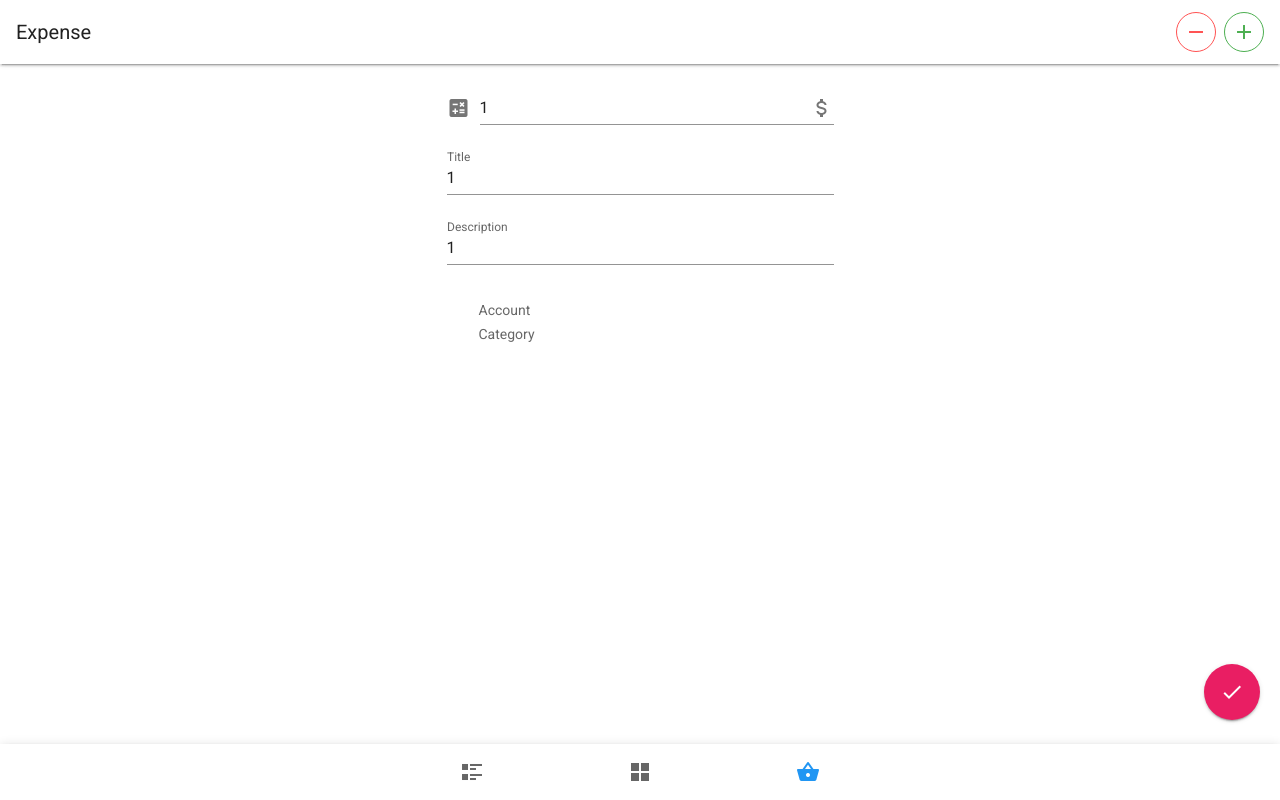
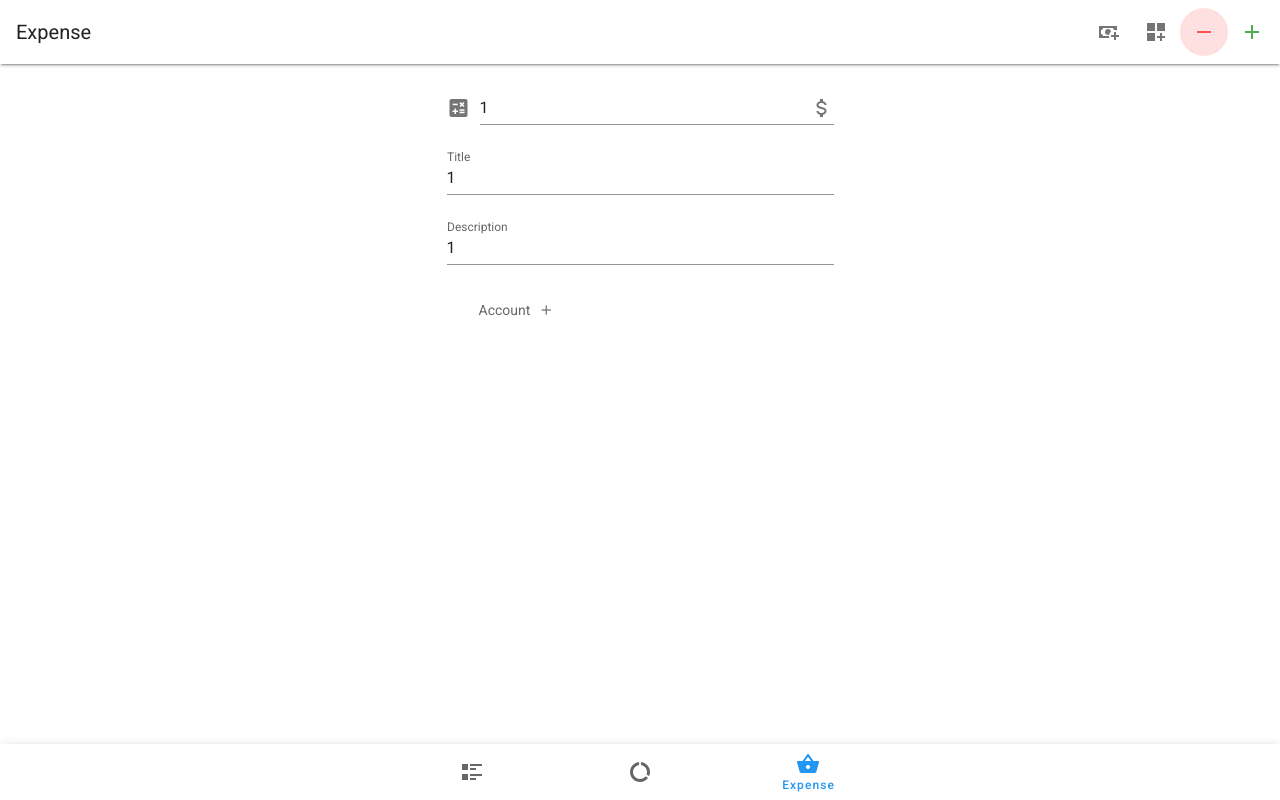
Before and after one commit to davlatsultonov/keep-finance, a Vue app: page /expense in a window 1280 px wide. Built offline with nearby package versions, Linux system fonts and the light colour scheme.

Commit message:
minor improvements to ux

```diff
--- a/src/App.vue
+++ b/src/App.vue
@@ -8,27 +8,64 @@
       <v-toolbar-title>
         {{ currentPageName }}
       </v-toolbar-title>
-      <div class="ml-auto">
+      <v-spacer></v-spacer>
+      <v-tooltip bottom color="primary">
+        <template v-slot:activator="{ on, attrs }">
+          <v-btn
+            icon
+            fab
+            v-bind="attrs"
+            v-on="on"
+            to="/newAccount"
+          >
+            <v-icon>mdi-cash-plus</v-icon>
+          </v-btn>
+        </template>
+        <span>Add a new <b>Account</b></span>
+      </v-tooltip>
+      <v-tooltip bottom color="primary">
+        <template v-slot:activator="{ on, attrs }">
+          <v-btn
+            icon
+            fab
+            v-bind="attrs"
+            v-on="on"
+            to="/newCategory"
+          >
+            <v-icon>mdi-view-grid-plus</v-icon>
+          </v-btn>
+        </template>
+        <span>Add a new <b>Category</b></span>
+      </v-tooltip>
+      <v-tooltip bottom color="primary">
+        <template v-slot:activator="{ on, attrs }">
           <v-btn
             icon
             color="error"
             fab
-          outlined
-          small
+            to="/expense"
+            v-bind="attrs"
+            v-on="on"
           >
             <v-icon>mdi-minus</v-icon>
           </v-btn>
+        </template>
+        <span>Add expenses</span>
+      </v-tooltip>
+      <v-tooltip bottom color="primary">
+        <template v-slot:activator="{ on, attrs }">
           <v-btn
             icon
             color="success"
             fab
-          outlined
-          small
-          class="ml-2"
+            v-bind="attrs"
+            v-on="on"
           >
             <v-icon>mdi-plus</v-icon>
           </v-btn>
-      </div>
+        </template>
+        <span>Add incomes</span>
+      </v-tooltip>
     </v-app-bar>
     <v-main app>
       <v-container>
@@ -46,18 +83,23 @@
       </v-container>
     </v-main>
     <v-bottom-navigation
+      shift
+      app
       color="blue"
       grow
     >
       <v-btn to="/">
+        <span>Dashboard</span>
         <v-icon>mdi-format-list-text</v-icon>
       </v-btn>
 
       <v-btn to="/summary">
-        <v-icon>mdi-view-grid</v-icon>
+        <span>Summary</span>
+        <v-icon>mdi-chart-donut</v-icon>
       </v-btn>
 
       <v-btn to="/expense">
+        <span>Expense</span>
         <v-icon>mdi-basket</v-icon>
       </v-btn>
     </v-bottom-navigation>
--- /dev/null
+++ b/src/components/404/ErrorPage.vue
@@ -0,0 +1,26 @@
+<template>
+  <div class="d-flex flex-column align-center justify-center error-page px-5 py-5">
+    <h1 class="text-h1 error--text mb-6">404</h1>
+    <v-btn text color="primary" to="/">To Home page</v-btn>
+  </div>
+</template>
+
+<script>
+export default {
+  name: '404'
+}
+</script>
+
+<style scoped>
+.error-page {
+  position: fixed;
+  z-index: 10000;
+  width: 100vw;
+  height: 100vh;
+  left: 0;
+  right: 0;
+  top: 0;
+  bottom: 0;
+  background-color: #fff;
+}
+</style>
--- a/src/components/SelectableGroup/SelectableGroup.vue
+++ b/src/components/SelectableGroup/SelectableGroup.vue
@@ -1,7 +1,27 @@
 <template>
-  <div>
+  <div class="mb-5">
     <v-subheader class="ml-4" inset>
       {{ title }}
+
+      <v-tooltip bottom color="primary">
+        <template v-slot:activator="{ on, attrs }">
+
+          <v-btn
+            fab
+            depressed
+            plain
+            x-small
+            :to="'/new' + title"
+            v-bind="attrs"
+            v-on="on"
+          >
+            <v-icon small>
+              mdi-plus
+            </v-icon>
+          </v-btn>
+        </template>
+        <span>Add a new <b>{{ title }}</b></span>
+      </v-tooltip>
     </v-subheader>
     <v-item-group
       v-model="selectedItemValue"
--- a/src/components/SelectableGroup/SelectableGroupItem.vue
+++ b/src/components/SelectableGroup/SelectableGroupItem.vue
@@ -1,6 +1,6 @@
 <template>
   <v-card
-    :color="active ? 'blue-grey' : ''"
+    :color="active ? 'primary' : ''"
     :dark="active"
     :tile="flat"
     :outlined="flat"
@@ -18,11 +18,13 @@
       :class="{ 'mb-5': !item.amount }"
     >{{ 'mdi-' + item.icon }}
     </v-icon>
-    <v-card-subtitle v-if="item.amount" class="py-2 font-weight-bold">{{ item.amount + '$' }}</v-card-subtitle>
+    <v-card-subtitle v-if="item.amount" class="py-2 font-weight-bold">{{ formatMoney(item.amount) }}</v-card-subtitle>
   </v-card>
 </template>
 
 <script>
+import FormatMoney from '../../js/mixins/FormatMoney'
+
 export default {
   name: 'Accounts',
   props: {
@@ -36,7 +38,8 @@ export default {
       type: Object,
       required: true
     }
-  }
+  },
+  mixins: [FormatMoney]
 }
 </script>
 
--- /dev/null
+++ b/src/js/helpers.js
@@ -0,0 +1,8 @@
+export function formatMoney (money) {
+  const formatter = new Intl.NumberFormat('en-US', {
+    style: 'currency',
+    currency: 'TJS'
+  })
+
+  return formatter.format(money)
+}
--- /dev/null
+++ b/src/js/mixins/FormatMoney.js
@@ -0,0 +1,9 @@
+import { formatMoney } from '../helpers'
+
+export default {
+  methods: {
+    formatMoney (money) {
+      return formatMoney(money)
+    }
+  }
+}
--- a/src/router/index.js
+++ b/src/router/index.js
@@ -3,6 +3,7 @@ import VueRouter from 'vue-router'
 import Dashboard from '../views/Dashboard'
 import Summary from '../views/Summary'
 import Expense from '../views/Expense'
+import ErrorPage from '../components/404/ErrorPage'
 
 Vue.use(VueRouter)
 
@@ -21,6 +22,11 @@ const routes = [
     path: '/expense',
     name: 'expense',
     component: Expense
+  },
+  {
+    path: '*',
+    name: 'ErrorPage',
+    component: ErrorPage
   }
 ]
 
--- a/src/views/Expense.vue
+++ b/src/views/Expense.vue
@@ -26,7 +26,9 @@
       </v-text-field>
     </v-form>
 
+    <transition name="fade">
       <app-selectable-group
+        v-show="amount.length && title.length"
         @change="id => setAccountId(id)"
         :selected="accountId"
         title="Account"
@@ -39,8 +41,11 @@
           />
         </template>
       </app-selectable-group>
+    </transition>
 
+    <transition name="fade">
       <app-selectable-group
+        v-show="amount.length && title.length && accountId !== undefined"
         @change="id => setCategoryId(id)"
         :selected="categoryId"
         title="Category"
@@ -53,6 +58,7 @@
           />
         </template>
       </app-selectable-group>
+    </transition>
 
     <v-snackbar
       v-model="hasError"
@@ -81,6 +87,7 @@
       id="finish-btn"
       elevation="2"
       @click="createExpense"
+      v-if="showAddBtn"
     >
       <v-icon>mdi-check</v-icon>
     </v-btn>
@@ -149,7 +156,8 @@ export default {
 
       this.addBudget(expense).then(() => {
         this.setAllBudget(localStorage.getItem('budgets'))
-        this.$router.push('/').catch(() => {})
+        this.$router.push('/').catch(() => {
+        })
         this.reset()
       }).catch(err => console.log(err))
     },
@@ -177,7 +185,11 @@ export default {
       categoryId: 'categories/getById',
       hasError: 'shared/hasError',
       errorMsg: 'shared/getErrorMsg'
-    })
+    }),
+
+    showAddBtn () {
+      return this.amount.length && this.title.length && this.accountId !== undefined && this.categoryId !== undefined
+    }
   }
 }
 </script>
@@ -187,4 +199,13 @@ export default {
   right: 20px;
   bottom: 80px;
 }
+
+.fade-enter-active, .fade-leave-active {
+  transition: opacity .5s;
+}
+
+.fade-enter, .fade-leave-to /* .fade-leave-active below version 2.1.8 */
+{
+  opacity: 0;
+}
 </style>
```
Lines whose indentation alone changed are shown as unchanged.
